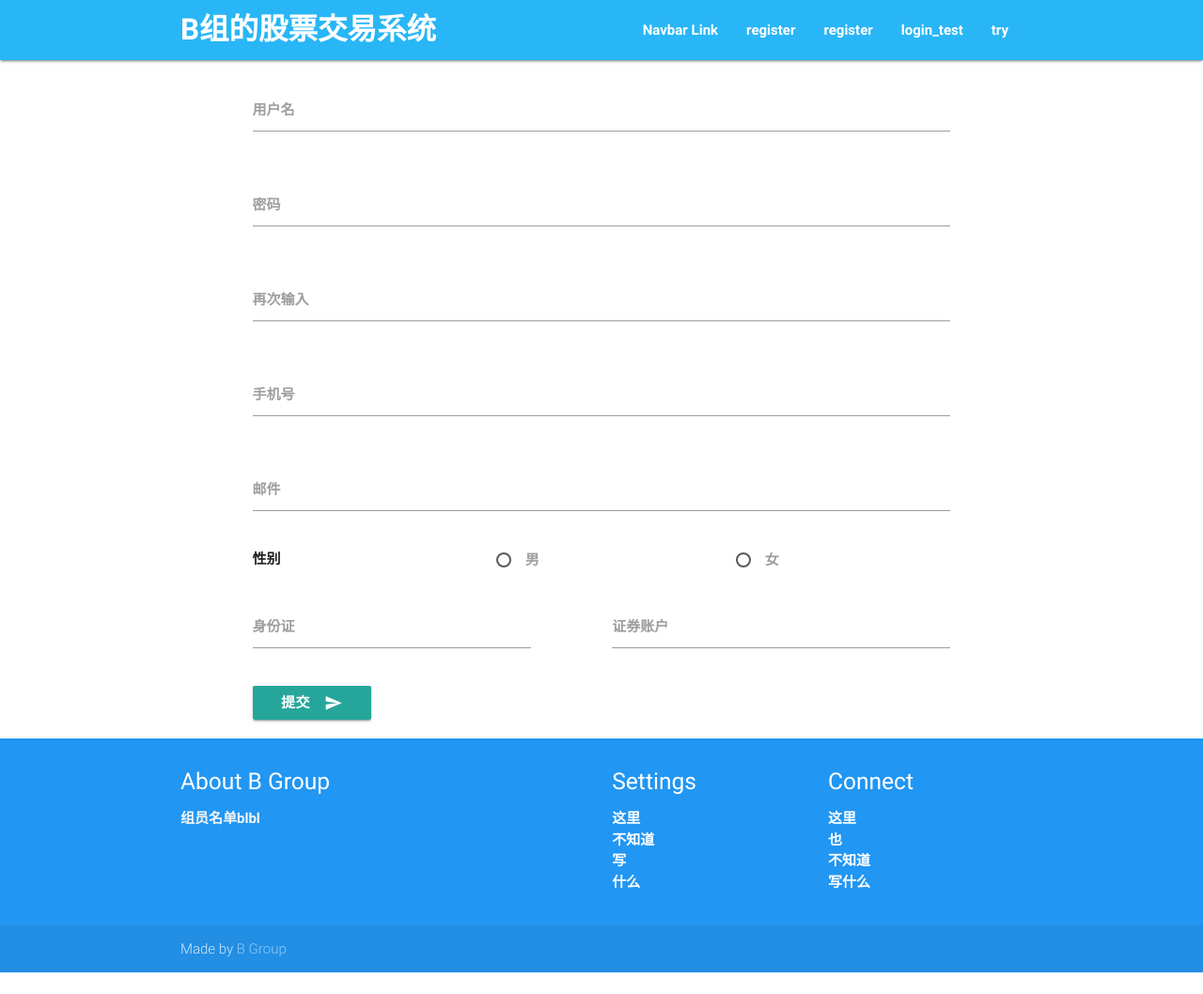
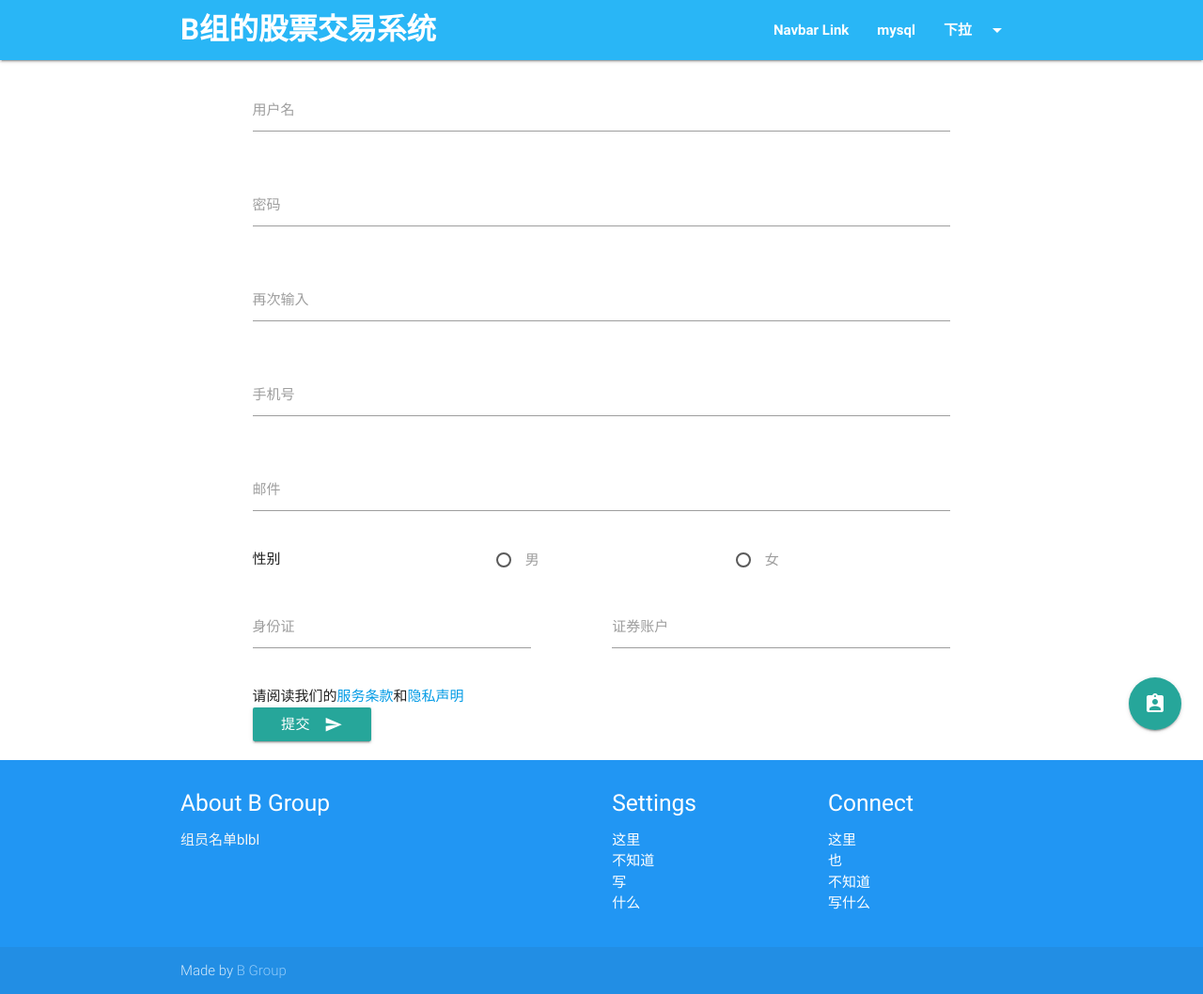
Before and after one commit to dolphin9/SE2017_STS, a PHP site: page /register.html in a window 1280 px wide. Shown: the whole page at 94% size. Before the commit the page ends 1035 px from the top, so only its background shows below. Run offline with PHP 8.4, Linux system fonts and the light colour scheme.

Commit message:
修改了一些代码

```diff
--- a/html/mynavbar.html
+++ b/html/mynavbar.html
@@ -8,12 +8,12 @@
 
 <nav class="light-blue lighten-1" role="navigation">
     <div class="nav-wrapper container">
-      <a id="logo-container" href="#" class="brand-logo">
+      <a id="logo-container" href="./" class="brand-logo">
         <b>B组的股票交易系统<b>
       </a>
       <ul class="right hide-on-med-and-down">
         <li><a href="#">Navbar Link</a></li>
-        <li><a  href="\src\register_test.html">register</a></li>
+        <li><a  href="\phpmyadmin\">mysql</a></li>
         <li><a class="dropdown-button" href="#!" data-activates="dropdown1">下拉<i class="material-icons right">arrow_drop_down</i></a></li>
         <li><a class="button-collapse" href="#!" data-activates="slide-out" >menu</a></li>
 
--- a/html/termandprivacy.html
+++ b/html/termandprivacy.html
@@ -1,11 +1,12 @@
 
 <!-- Modal Trigger -->
+请阅读我们的<a href="#modal1">服务条款</a>和<a href="#modal2">隐私声明</a>
    <!-- Modal Structure -->
    <div id="modal1" class="modal">
      <div class="modal-content">
        <h4>服务条款</h4>
-       <h1>老师爱我们！<h1>
-       <h1>老师给我们高分！<h1>
+       <h4>老师爱我们！<h4>
+       <h4>老师给我们高分！<h4>
      </div>
      <div class="modal-footer">
        <a href="#!" class=" modal-action modal-close waves-effect waves-green btn-flat">同意</a>
@@ -15,8 +16,8 @@
    <div id="modal2" class="modal">
      <div class="modal-content">
        <h4>隐私声明</h4>
-       <h1>都是要展示的</h1>
-       <h1>谁还关心隐私？</h1>
+       <h4>都是要展示的</h4>
+       <h4>谁还关心隐私？</h4>
      </div>
      <div class="modal-footer">
        <a href="#!" class=" modal-action modal-close waves-effect waves-green btn-flat">同意</a>
--- a/index.html
+++ b/index.html
@@ -81,7 +81,9 @@
 
 </body>
 <script>
+$(document).ready(function(){
 $("#myfooter").load("/html/myfooter.html")
 $("#mysidebar").load("/html/mysidebar.html")
 $("#mynavbar").load("/html/mynavbar.html")
+});
 </script>
--- /dev/null
+++ b/js/global.js
@@ -0,0 +1,5 @@
+$(document).ready(function(){
+  $('#user').focus();
+
+
+});
--- a/register.html
+++ b/register.html
@@ -7,34 +7,19 @@
 
   <!-- CSS  -->
   <link href="https://fonts.googleapis.com/icon?family=Material+Icons" rel="stylesheet">
-  <link href="../css/materialize.css" type="text/css" rel="stylesheet" media="screen,projection"/>
-  <link href="../css/materialid.min.css" type="text/css" rel="stylesheet" media="screen,projection"/>
-  <link href="../css/style.css" type="text/css" rel="stylesheet" media="screen,projection"/>
-  <script type="text/javascript" src="../js/jquery-3.2.1.js"></script>
+  <script src="autoload.js" id="autoload" js="1,2,3" css="1"></script>
+  <b id="mysidebar"></b>
+  <b id="mynavbar"></b>
 
 </head>
 <body>
-
-  <nav class="light-blue lighten-1" role="navigation">
-    <div class="nav-wrapper container"><a id="logo-container" href="#" class="brand-logo"><b>B组的股票交易系统<b></a>
-      <ul class="right hide-on-med-and-down">
-        <li><a href="#">Navbar Link</a></li>
-        <li><a  href="\src\register_test.html">register</a></li>
-        <li><a  href="\src\register_test.html">register</a></li>
-        <li><a  href="\src\login_test.html">login_test</a></li>
-        <li><a  href="\src\try.html">try</a></li>
-      </ul>
-
-    </div>
-  </nav>
-
 
   <!---注册表单-->
 
 <p>
   <div class="container">
   <div class="row s4">
-    <form class="col s10 offset-s1" id="signup-form" name="signup-form" method="post" action="register.php">
+    <form class="col s10 offset-s1" id="signup-form" name="signup-form" method="post" action="php/register.php">
       <div class="row">
         <div class="input-field col s12">
           <input id="usrname" type="text" name="usrname" class="validate">
@@ -88,58 +73,23 @@
             <label for="accountname">证券账户</label>
           </div>
         </div>
+        <div id="termandprivacy"></div>
         <button class="btn waves-effect waves-light" type="submit" name="submit">提交
           <i class="material-icons right">send</i>
         </button>
       </div>
-
-      </div>
-    </form>
-  </div>
 </div>
-</p>
-<footer class="page-footer blue">
-  <div class="container">
-    <div class="row">
-      <div class="col l6 s12">
-        <h5 class="white-text">About B Group</h5>
-        <p class="grey-text text-lighten-4">组员名单blbl</p>
-
-
-      </div>
-      <div class="col l3 s12">
-        <h5 class="white-text">Settings</h5>
-        <ul>
-          <li><a class="white-text" href="#!">这里</a></li>
-          <li><a class="white-text" href="#!">不知道</a></li>
-          <li><a class="white-text" href="#!">写</a></li>
-          <li><a class="white-text" href="#!">什么</a></li>
-        </ul>
-      </div>
-      <div class="col l3 s12">
-        <h5 class="white-text">Connect</h5>
-        <ul>
-          <li><a class="white-text" href="#!">这里</a></li>
-          <li><a class="white-text" href="#!">也</a></li>
-          <li><a class="white-text" href="#!">不知道</a></li>
-          <li><a class="white-text" href="#!">写什么</a></li>
-        </ul>
-      </div>
-    </div>
-  </div>
-  <div class="footer-copyright">
-    <div class="container">
-    Made by <a class="blue-text text-lighten-3" href="http://materializecss.com">B Group</a>
-    </div>
-  </div>
-</footer>
-
-    <script src="../js/materialize.js"></script>
-    <script src='../js/materialid.min.js'></script>
-    <!--<script src="./app.js"></script>-->
+<div id="myfooter"></div>
 </body>
 </html>
 <script>
+
+$(document).ready(function(){
+$("#myfooter").load("/html/myfooter.html")
+$("#mysidebar").load("/html/mysidebar.html")
+$("#mynavbar").load("/html/mynavbar.html")
+$("#termandprivacy").load("/html/termandprivacy.html")
+});
   $('#signup-form').materialid({
     fields: {
       usrname: {
--- a/trading.html
+++ b/trading.html
@@ -22,10 +22,10 @@
  <div class="container">
   <div class="row s4">
 
-    <form class="col s10 offset-s1" name="signup-form" method="post" action="trading.php">
+    <form class="col s10 offset-s1" name="signup-form" method="post" action="php/trading.php">
         <h1>股票交易</h1>
 
-    <form class="col s10 offset-s1" name="deal-form" id="deal-form" method="post" action="trading.php">
+    <form class="col s10 offset-s1" name="deal-form" id="deal-form" method="post" action="php/trading.php">
 
       <div class="row">
         <div class="input-field col s3">
--- a/try.html
+++ b/try.html
@@ -12,7 +12,7 @@
 </head>
 
 <body>
-
+<div id="termandprivacy"></div>
 
 
 
@@ -24,6 +24,6 @@ $(document).ready(function(){
 $("#myfooter").load("/html/myfooter.html")
 $("#mysidebar").load("/html/mysidebar.html")
 $("#mynavbar").load("/html/mynavbar.html")
-$("#mynavbar").load("/html/mynavbar.html")
+$("#termandprivacy").load("/html/termandprivacy.html")
 });
 </script>
```
Also changed, not shown: login.html (+2 -11 lines), php/trading.php (+8 -8 lines), 3 other files.
